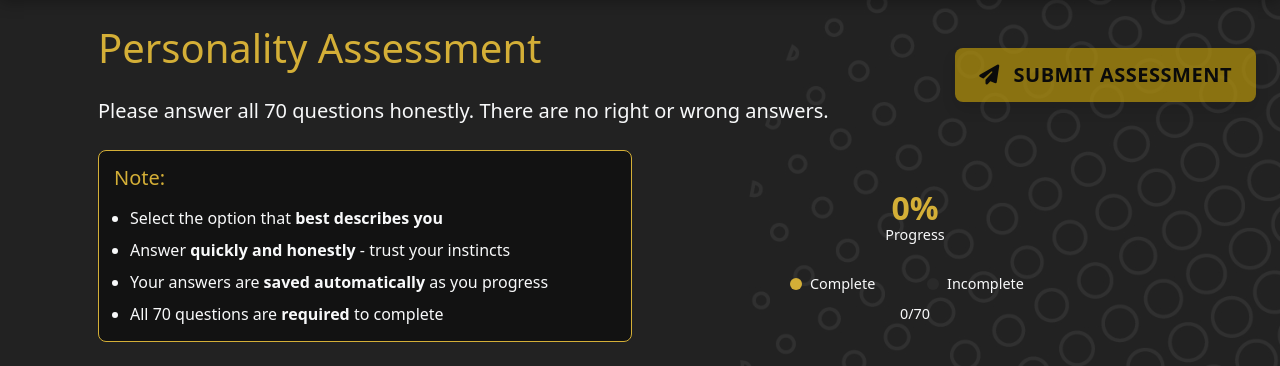
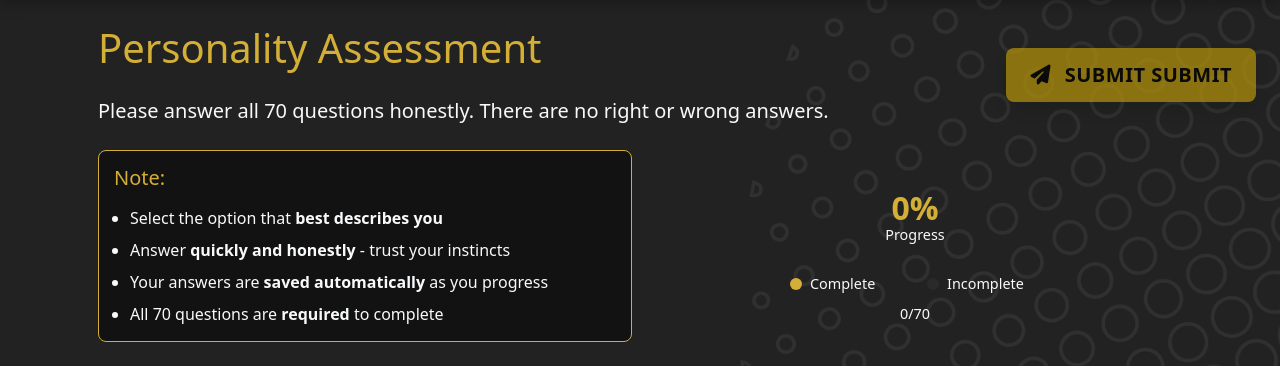
Before and after one commit to NISHANTH1107/Startup-culture, a Django app: page /assessment/ in a window 1280 px wide. Shown: the part 73-439 px from the top of the page. Run offline with Django 5.2, Linux system fonts and the light colour scheme; a user stored in the database is signed in; data comes from the database, SQL or seed files in the repository.

Commit message:
Fix button label in assessment template for clarity

```diff
--- a/career_site/templates/assessment.html
+++ b/career_site/templates/assessment.html
@@ -7,7 +7,7 @@
     <div class="position-fixed top-4 end-0 m-3 m-md-4 submit-btn-container" style="z-index: 999;">
         <div class="position-relative d-inline-block">
             <button type="submit" form="assessmentForm" class="btn btn-gold btn-lg shadow" id="submitBtn" disabled>
-                <i class="fas fa-paper-plane me-2"></i> <span class="d-none d-sm-inline">Submit</span> Assessment
+                <i class="fas fa-paper-plane me-2"></i> <span class="d-none d-sm-inline">Submit</span> Submit
             </button>
 
             <!-- Compact warning positioned above button -->
```
